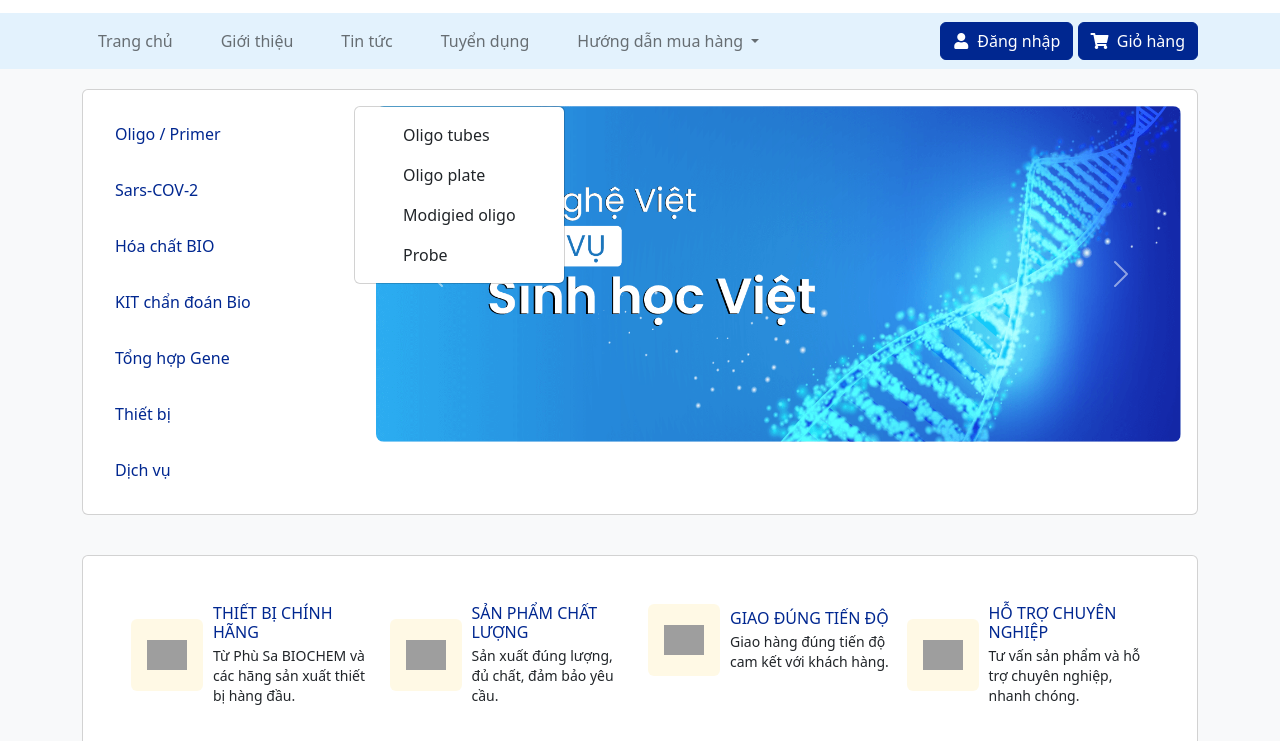
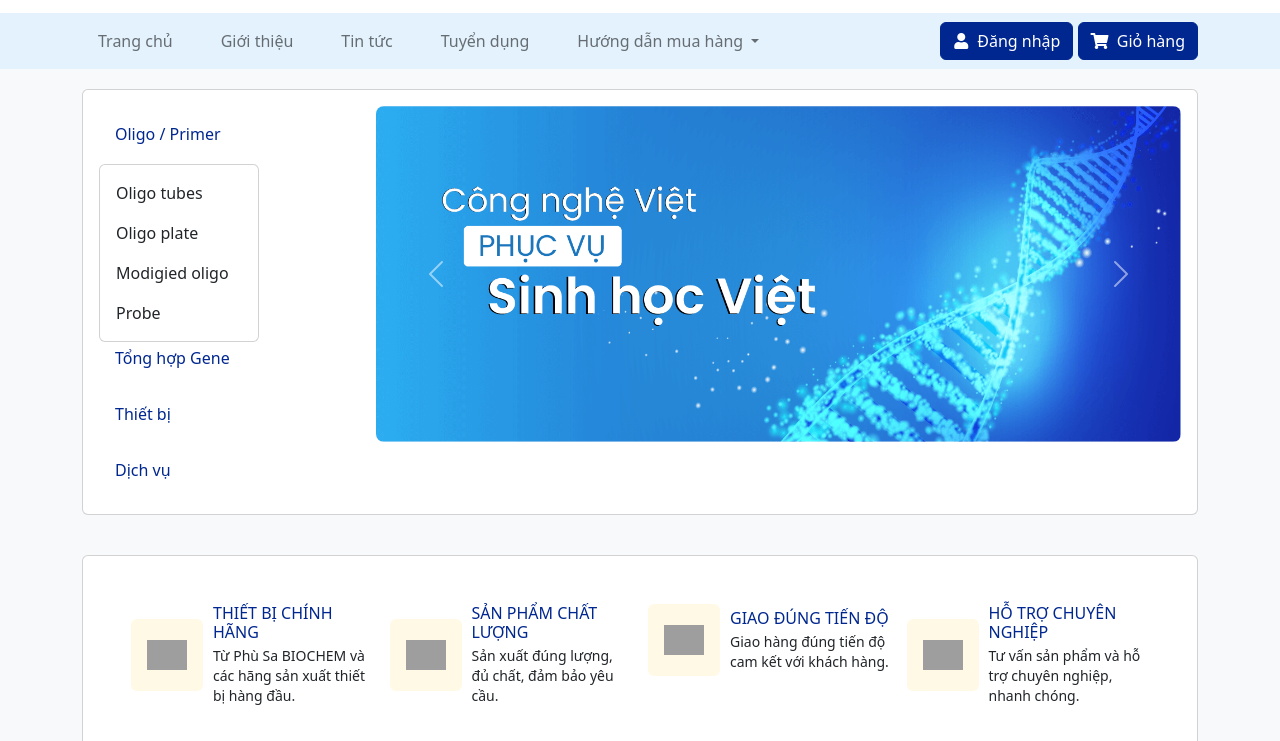
Before and after one commit to quanvoct/bootstrap-5-ecom, a plain HTML site: page index.html in a window 1280 px wide. Both pictures are taken after a click on the link "Oligo / Primer". Shown: the part 59-800 px from the top of the page. Drawn offline with Linux system fonts and the light colour scheme; grey boxes are pictures that could not be loaded.

```diff
--- a/index.html
+++ b/index.html
@@ -116,17 +116,17 @@
                 <div class="row">
                     <aside class="col-lg-3">
                         <nav class="nav flex-column nav-pills fs-6">
-                            <div class="dropend">
+                            <div class="dropbottom">
                                 <a class="c-pointer no-icon nav-link py-3 dropdown-toggle" data-bs-toggle="dropdown"
                                     aria-expanded="false">
                                     Oligo / Primer
                                 </a>
                                 <ul class="dropdown-menu">
                                     <!-- Dropdown menu links -->
-                                    <li><a class="dropdown-item py-2 px-5" href="#">Oligo tubes</a></li>
-                                    <li><a class="dropdown-item py-2 px-5" href="#">Oligo plate</a></li>
-                                    <li><a class="dropdown-item py-2 px-5" href="#">Modigied oligo</a></li>
-                                    <li><a class="dropdown-item py-2 px-5" href="product-detail.html">Probe</a></li>
+                                    <li><a class="dropdown-item py-2 px-3" href="#">Oligo tubes</a></li>
+                                    <li><a class="dropdown-item py-2 px-3" href="#">Oligo plate</a></li>
+                                    <li><a class="dropdown-item py-2 px-3" href="#">Modigied oligo</a></li>
+                                    <li><a class="dropdown-item py-2 px-3" href="product-detail.html">Probe</a></li>
                                 </ul>
                             </div>
                             <a class="nav-link py-3" href="product-list.html">Sars-COV-2</a>
```
